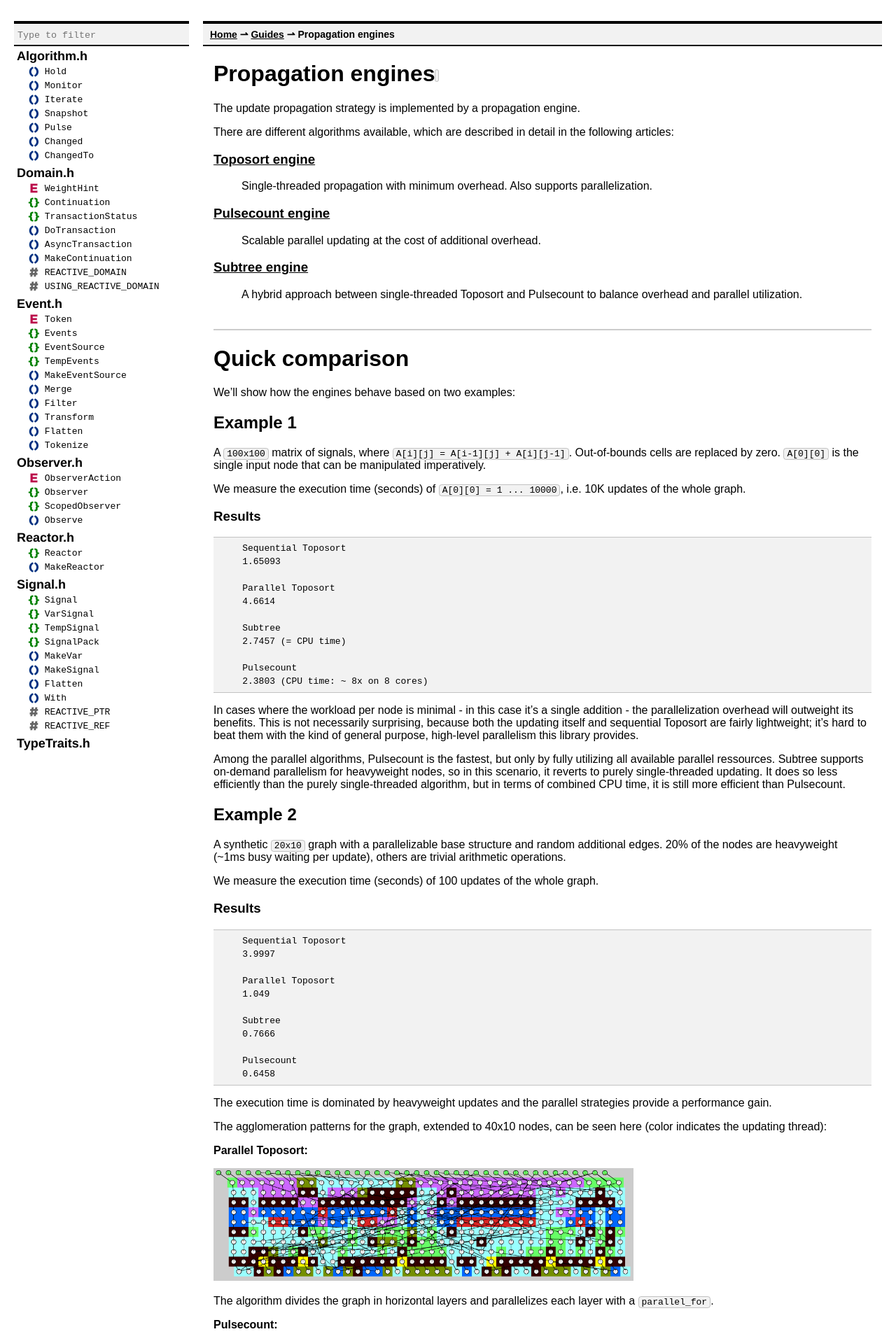
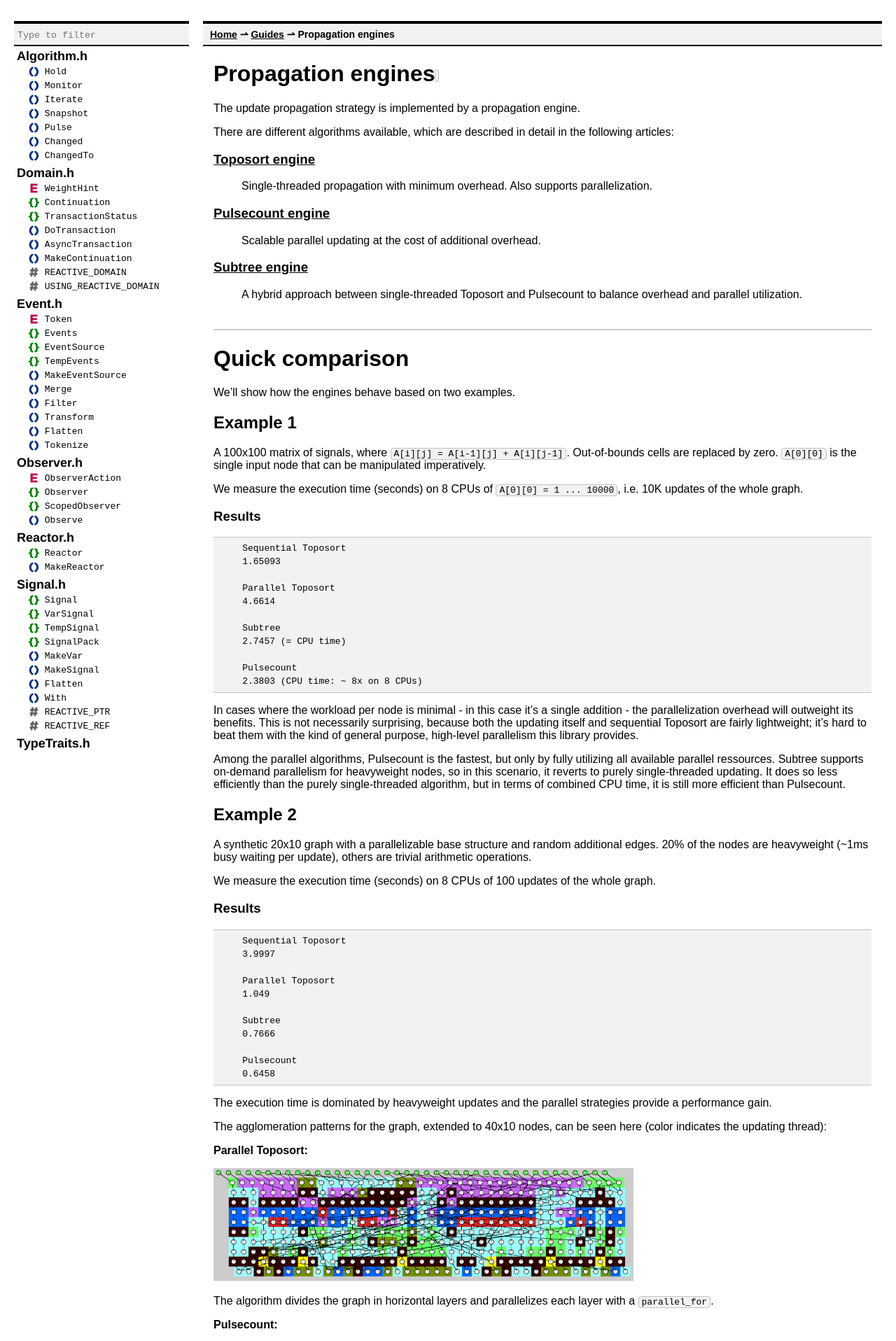
Before and after one commit to snakster/cpp.react, a Jekyll site: the page built from guides/engines/index.md, in a window 1280 px wide. Shown: the top 1916 px of the page at 70% size. Built offline with Jekyll 4.4.1, drawn with Linux system fonts in a browser that asks for light colours.

Commit message:
Tweaks to introduction and engine comparison.

```diff
--- a/guides/engines/index.md
+++ b/guides/engines/index.md
@@ -27,14 +27,14 @@
 
 # Quick comparison
 
-We'll show how the engines behave based on two examples:
+We'll show how the engines behave based on two examples.
 
 ## Example 1
 
-A `100x100` matrix of signals, where `A[i][j] = A[i-1][j] + A[i][j-1]`. Out-of-bounds cells are replaced by zero.
+A 100x100 matrix of signals, where `A[i][j] = A[i-1][j] + A[i][j-1]`. Out-of-bounds cells are replaced by zero.
 `A[0][0]` is the single input node that can be manipulated imperatively.
 
-We measure the execution time (seconds) of `A[0][0] = 1 ... 10000`, i.e. 10K updates of the whole graph.
+We measure the execution time (seconds) on 8 CPUs of `A[0][0] = 1 ... 10000`, i.e. 10K updates of the whole graph.
 
 ### Results
 
@@ -48,7 +48,7 @@
         2.7457 (= CPU time)
 
         Pulsecount
-        2.3803 (CPU time: ~ 8x on 8 cores)
+        2.3803 (CPU time: ~ 8x on 8 CPUs)
 
 In cases where the workload per node is minimal - in this case it's a single addition - the parallelization overhead will outweight its benefits.
 This is not necessarily surprising, because both the updating itself and sequential Toposort are fairly lightweight;
@@ -61,10 +61,10 @@
 
 ## Example 2
 
-A synthetic `20x10` graph with a parallelizable base structure and random additional edges.
+A synthetic 20x10 graph with a parallelizable base structure and random additional edges.
 20% of the nodes are heavyweight (~1ms busy waiting per update), others are trivial arithmetic operations.
 
-We measure the execution time (seconds) of 100 updates of the whole graph.
+We measure the execution time (seconds) on 8 CPUs of 100 updates of the whole graph.
 
 ### Results
 
```
Also changed, not shown: guides/Introduction.md (+4 -4 lines).
